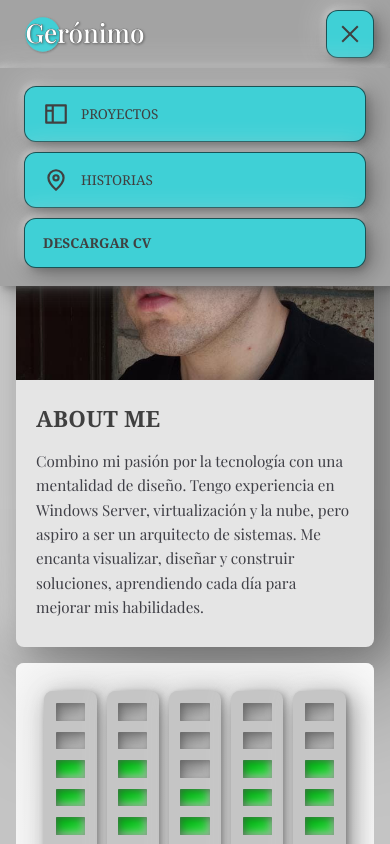
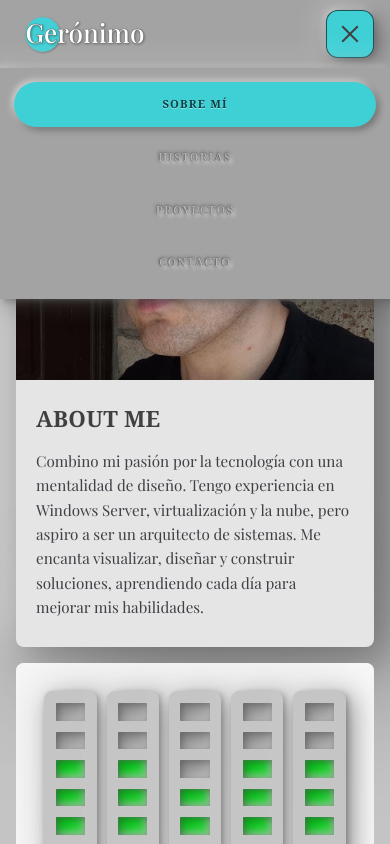
Before and after one commit to benoitgero/Personal-web, a plain HTML site: page index.html in a window 390 px wide. Both pictures are taken after a click on the button "Abrir menú". Shown: the top 844 px of the page. Drawn offline with nearby package versions, Linux system fonts and the light colour scheme; a web font is replaced by a local one.

Commit message:
navegation menue
changes in the navegation module

```diff
--- a/index.html
+++ b/index.html
@@ -42,26 +42,13 @@
       <span class="visually-hidden">Abrir menú</span>
     </button>
 
-    <nav class="nav" id="nav-principal">
-      <a class="nav__icono" href="#proyectos" aria-label="Proyectos">
-        <svg viewBox="0 0 24 24" aria-hidden="true">
-          <path fill="none" stroke="currentColor" stroke-width="2" stroke-linejoin="round"
-                d="M3 4h18v16H3zM9 4v16M3 9h6"/>
-        </svg>
-        <span class="nav__texto">Proyectos</span>
-      </a>
-      <a class="nav__icono" href="#historias" aria-label="Historias">
-        <svg viewBox="0 0 24 24" aria-hidden="true">
-          <path fill="none" stroke="currentColor" stroke-width="2" stroke-linejoin="round"
-                d="M12 21s7-6.2 7-11a7 7 0 1 0-14 0c0 4.8 7 11 7 11Z"/>
-          <circle cx="12" cy="10" r="2.4" fill="none" stroke="currentColor" stroke-width="2"/>
-        </svg>
-        <span class="nav__texto">Historias</span>
-      </a>
-      <a class="nav__icono nav__icono--cv" href="cv.pdf" download>
-        <span aria-hidden="true">CV</span>
-        <span class="nav__texto">Descargar CV</span>
-      </a>
+    <nav class="nav" id="nav-principal" aria-label="Secciones">
+      <ul class="nav__lista">
+        <li><a class="nav__enlace" href="#sobre-mi">Sobre mí</a></li>
+        <li><a class="nav__enlace" href="#historias">Historias</a></li>
+        <li><a class="nav__enlace" href="#proyectos">Proyectos</a></li>
+        <li><a class="nav__enlace" href="#contacto">Contacto</a></li>
+      </ul>
     </nav>
 
   </div>
@@ -185,8 +172,17 @@
 <!-- ══════════ FOOTER ══════════ -->
 <footer class="pie">
   <div class="pie__barra"></div>
+
+  <div class="pie__acciones">
+    <a class="pie__cv" href="cv.pdf" download>
+      <svg viewBox="0 0 24 24" aria-hidden="true">
+        <path fill="none" stroke="currentColor" stroke-width="2" stroke-linecap="round"
+              stroke-linejoin="round" d="M12 3v12m0 0 4-4m-4 4-4-4M4 19h16"/>
+      </svg>
+      Descargar CV
+    </a>
+
     <nav class="pie__redes" aria-label="Redes">
-
       <a class="red" href="https://www.linkedin.com/in/TU-USUARIO" aria-label="LinkedIn">
         <svg viewBox="0 0 24 24" aria-hidden="true"><path fill="currentColor" d="M4.98 3.5a2.5 2.5 0 1 1 0 5 2.5 2.5 0 0 1 0-5ZM3 9h4v12H3V9Zm7 0h3.8v1.64h.05a4.17 4.17 0 0 1 3.75-2.06c4.01 0 4.75 2.64 4.75 6.07V21h-4v-5.5c0-1.31-.02-3-1.83-3-1.83 0-2.11 1.43-2.11 2.9V21h-4V9Z"/></svg>
       </a>
@@ -198,8 +194,8 @@
       <a class="red" href="mailto:hola@ejemplo.com" aria-label="Email">
         <svg viewBox="0 0 24 24" aria-hidden="true"><path fill="currentColor" d="M2 5.5A1.5 1.5 0 0 1 3.5 4h17A1.5 1.5 0 0 1 22 5.5v.3l-10 5.9-10-5.9v-.3Zm0 2.6V18.5A1.5 1.5 0 0 0 3.5 20h17a1.5 1.5 0 0 0 1.5-1.5V8.1l-9.49 5.6a1 1 0 0 1-1.02 0L2 8.1Z"/></svg>
       </a>
-
     </nav>
+  </div>
 </footer>
 
 <script src="script.js"></script>
--- a/script.js
+++ b/script.js
@@ -188,6 +188,34 @@ function navegarConTeclado(tabs, seleccionar) {
   });
 }
 
+/* ── Marca en la nav la sección que estás viendo ── */
+function montarNavActiva() {
+  const enlaces = [...document.querySelectorAll(".nav__enlace")];
+  if (!enlaces.length || !("IntersectionObserver" in window)) return;
+
+  const secciones = enlaces
+    .map((a) => document.querySelector(a.getAttribute("href")))
+    .filter(Boolean);
+
+  function marcar(id) {
+    enlaces.forEach((a) => {
+      const activo = a.getAttribute("href") === "#" + id;
+      if (activo) a.setAttribute("aria-current", "page");
+      else a.removeAttribute("aria-current");
+    });
+  }
+
+  const obs = new IntersectionObserver((entradas) => {
+    // De todas las secciones visibles, gana la que ocupa más pantalla
+    const visible = entradas
+      .filter((e) => e.isIntersecting)
+      .sort((a, b) => b.intersectionRatio - a.intersectionRatio)[0];
+    if (visible) marcar(visible.target.id);
+  }, { rootMargin: "-88px 0px -55% 0px", threshold: [0.1, 0.3, 0.6] });
+
+  secciones.forEach((s) => obs.observe(s));
+}
+
 /* ── Menú móvil ── */
 function montarMenu() {
   const btn = document.querySelector(".menu-btn");
@@ -263,6 +291,7 @@ document.addEventListener("DOMContentLoaded", () => {
   montarHistorias();
   montarProyectos();
   montarMenu();
+  montarNavActiva();
   montarRevelado();
   montarFormulario();
 });
--- a/styles.css
+++ b/styles.css
@@ -189,29 +189,47 @@ button { font: inherit; color: inherit; }
   overflow: visible;
 }
 
-.nav { display: flex; align-items: center; gap: 18px; }
-
-.nav__icono {
-  width: 56px; height: 56px; flex: none;
-  display: grid; place-items: center;
-  color: var(--texto-fuerte);
-  text-decoration: none;
-  border-radius: 12px;
-  background: var(--acento);
-  border: 1px solid rgba(0, 0, 0, .6);
-  box-shadow: var(--relieve-boton);
-  transition: box-shadow .18s ease, transform .18s ease;
-}
-.nav__icono:hover { box-shadow: var(--hundido-boton); transform: translateY(1px); }
-.nav__icono svg { width: 26px; height: 26px; }
-
-.nav__icono--cv {
-  font-family: var(--display);
-  font-weight: 800;
-  font-size: 1.05rem;
+/* ── NAVEGACIÓN: canaleta hundida con las secciones grabadas ── */
+.nav {
+  display: flex;
+  padding: 6px;
+  border-radius: 999px;
+  background: var(--superficie);
+  box-shadow: var(--hundido-boton);
 }
 
-.nav__texto { display: none; }   /* solo visible en el menú móvil */
+.nav__lista {
+  display: flex; gap: 4px;
+  list-style: none; margin: 0; padding: 0;
+}
+
+.nav__enlace {
+  display: block;
+  padding: 11px 20px;
+  border-radius: 999px;
+  font-family: var(--display);
+  font-size: .7rem;
+  font-weight: 700;
+  letter-spacing: .1em;
+  text-transform: uppercase;
+  text-decoration: none;
+  white-space: nowrap;
+  color: var(--texto-grabado);
+  text-shadow: var(--grabado);
+  transition: color .2s ease, background .2s ease, box-shadow .2s ease;
+}
+
+.nav__enlace:hover { color: #c4c4c4; }
+
+/* La sección activa emerge de la canaleta */
+.nav__enlace[aria-current="page"] {
+  background: var(--acento);
+  color: #0e3f42;
+  text-shadow: 0 1px 0 rgba(255, 255, 255, .45);
+  box-shadow:
+     3px  3px 7px rgba(0, 0, 0, .32),
+    -2px -2px 6px rgba(255, 255, 255, .55);
+}
 
 .menu-btn {
   display: none;
@@ -558,16 +576,39 @@ main {
   box-shadow: var(--relieve-xl);
 }
 
-.pie__redes {
+.pie__acciones {
   max-width: var(--ancho);
   margin: 0 auto;
-  padding: 36px 24px 56px;
+  padding: 32px 24px 56px;
+  display: flex; flex-direction: column;
+  align-items: center; gap: 30px;
+}
+
+.pie__cv {
+  display: inline-flex; align-items: center; gap: 10px;
+  padding: 14px 28px;
+  border-radius: 999px;
+  background: var(--acento);
+  color: #0e3f42;
+  text-decoration: none;
+  font-family: var(--display);
+  font-weight: 800;
+  font-size: .78rem;
+  letter-spacing: .1em;
+  text-transform: uppercase;
+  box-shadow: var(--relieve-boton);
+  transition: box-shadow .18s ease, transform .18s ease;
+}
+.pie__cv:hover { box-shadow: var(--hundido-boton); transform: translateY(1px); }
+.pie__cv svg { width: 18px; height: 18px; }
+
+.pie__redes {
   display: flex; justify-content: center;
-  gap: clamp(48px, 18vw, 280px);
+  gap: clamp(40px, 12vw, 140px);
 }
 
 .red {
-  width: 36px; height: 36px;
+  width: 34px; height: 34px;
   color: var(--texto-suave);
   transition: color .18s ease, transform .18s ease;
 }
@@ -623,28 +664,15 @@ main {
   .nav {
     display: none;
     position: absolute; top: 100%; left: 0; right: 0;
-    flex-direction: column; align-items: stretch;
-    gap: 10px; padding: 18px 24px;
+    padding: 14px;
+    border-radius: 0;
     background: var(--superficie);
     box-shadow: var(--relieve-boton);
   }
-  .nav.abierto { display: flex; }
+  .nav.abierto { display: block; }
 
-  /* En el desplegable los iconos solos no alcanzan: mostramos el nombre */
-  .nav__icono {
-    width: auto; height: auto;
-    grid-auto-flow: column;
-    justify-content: start;
-    gap: 12px;
-    padding: 14px 18px;
-  }
-  .nav__texto {
-    display: block;
-    font-family: var(--display);
-    font-size: .85rem;
-    text-transform: uppercase;
-  }
-  .nav__icono--cv span[aria-hidden] { display: none; }
+  .nav__lista { flex-direction: column; gap: 8px; }
+  .nav__enlace { text-align: center; padding: 14px 18px; }
 
   .barra__interior { position: relative; padding: 10px 16px; min-height: 68px; }
 
```
Lines whose indentation alone changed are shown as unchanged.
